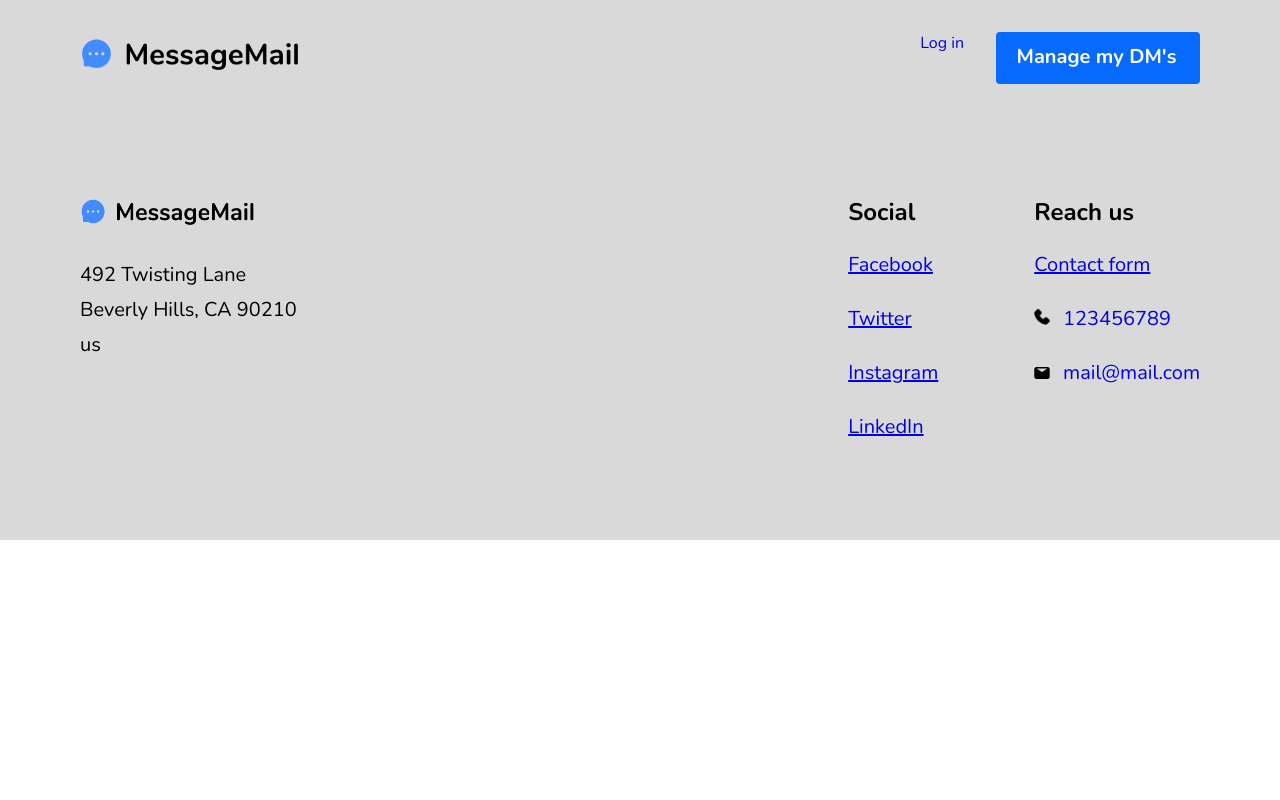
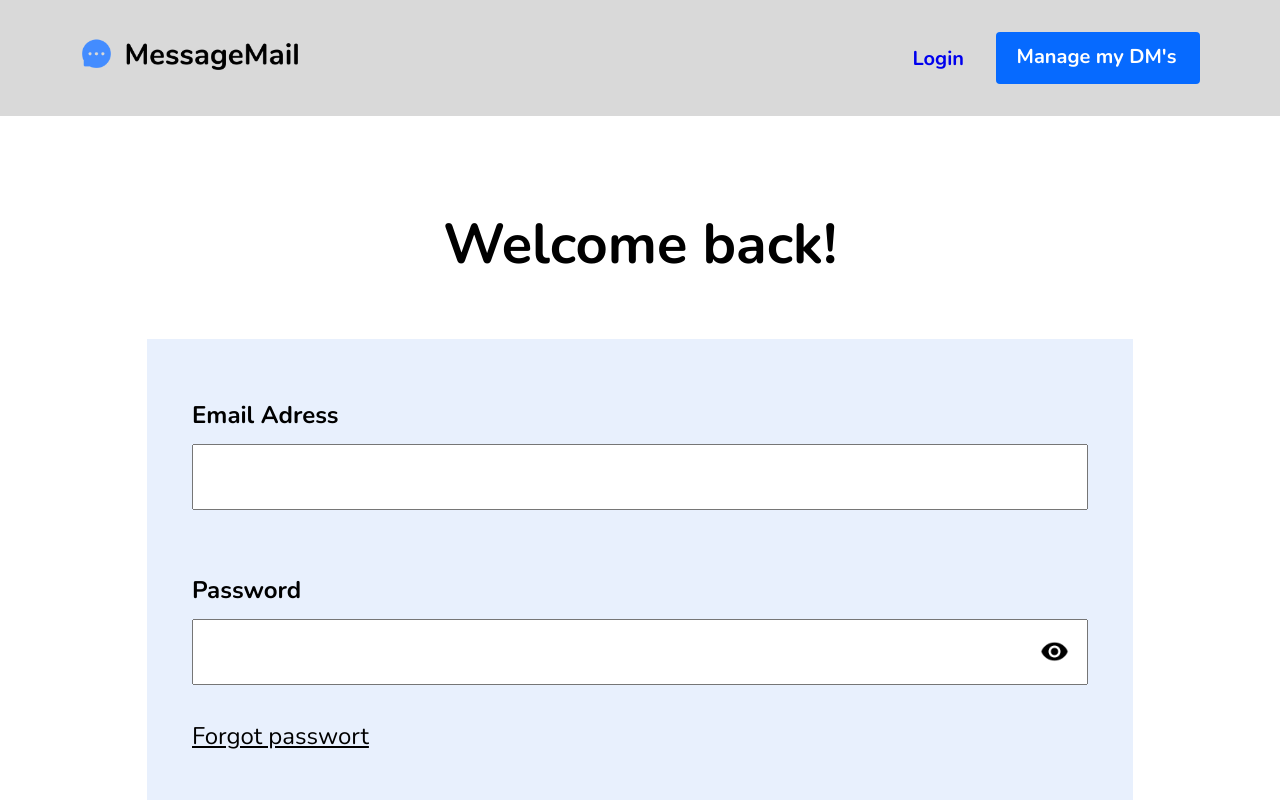
Before and after one commit to VitaliaSvirskaja/messagemail, a React (Vite) app: page /login in a window 1280 px wide. Shown: the top 800 px of the page. Built offline with nearby package versions, Linux system fonts and the light colour scheme.

Commit message:
Refactored linking of logo and cta buttons

```diff
--- a/src/App.tsx
+++ b/src/App.tsx
@@ -5,18 +5,20 @@ import { CreateAccountPage } from "./pages/CreateAccountPage";
 import { Navbar } from "./components/shared/Navbar";
 import React from "react";
 import { Footer } from "./components/shared/Footer";
+import { Login } from "./pages/Login";
 
 export const App = () => {
   return (
     <React.Fragment>
-      <Navbar />
       <BrowserRouter>
+        <Navbar />
         <Routes>
           <Route path="" element={<HomePage />} />
           <Route path="/account" element={<CreateAccountPage />} />
+          <Route path="/login" element={<Login />} />
         </Routes>
+        <Footer />
       </BrowserRouter>
-      <Footer />
     </React.Fragment>
   );
 };
--- a/src/components/home/Herosection.tsx
+++ b/src/components/home/Herosection.tsx
@@ -1,6 +1,5 @@
 import banner from "../../assets/hero.png";
 import styles from "./Herosection.module.css";
-import { Link } from "react-router-dom";
 import { CTA } from "../shared/CTA";
 
 interface Props {}
@@ -14,9 +13,7 @@ export const Herosection = (props: Props) => {
           We offer you a central location to manage all of your social media
           account’s direct messages!
         </h2>
-        <Link to="/account">
-          <CTA withIcon={true} size="normal" />
-        </Link>
+        <CTA withIcon={true} size="normal" />
       </div>
       <img src={banner} alt="Hero-Banner" className={styles.banner} />
     </div>
--- a/src/components/shared/CTA.module.css
+++ b/src/components/shared/CTA.module.css
@@ -5,6 +5,7 @@
   background-color: var(--primary-color);
   padding: 16px 22px;
   border: none;
+  cursor: pointer;
 }
 
 .ctaButtonWithIcon {
@@ -39,9 +40,3 @@
   width: 26px;
   height: 26px;
 }
-
-a {
-  text-decoration: none;
-}
-
-/* TODO text-decoration nicht global definieren*/
--- a/src/components/shared/CTA.tsx
+++ b/src/components/shared/CTA.tsx
@@ -8,7 +8,7 @@ interface Props {
 
 export const CTA = (props: Props) => {
   return (
-    <div>
+    <a href="/account" style={{ textDecoration: "none" }}>
       {props.withIcon && props.size === "normal" ? (
         <button className={`${styles.ctaButton} ${styles.ctaButtonWithIcon}`}>
           <p className={`${styles.buttonText} ${styles.buttonTextWithIcon}`}>
@@ -22,6 +22,6 @@ export const CTA = (props: Props) => {
           <p className={styles.buttonText}> Manage my DM's</p>
         </button>
       )}
-    </div>
+    </a>
   );
 };
--- a/src/components/shared/Footer.tsx
+++ b/src/components/shared/Footer.tsx
@@ -15,7 +15,9 @@ export const Footer = (props: Props) => {
   return (
     <footer className={styles.footerContainer}>
       <section className={styles.footerLeft}>
-        <img src={logo} alt="Logo" className={styles.logo} />
+        <a href="/">
+          <img src={logo} alt="Logo" className={styles.logo} />
+        </a>
         <div className={styles.adress}>
           <p>492 Twisting Lane</p> <p>Beverly Hills, CA 90210</p>
           <p>us</p>
--- a/src/components/shared/Navbar.tsx
+++ b/src/components/shared/Navbar.tsx
@@ -6,11 +6,17 @@ interface Props {}
 export const Navbar = (props: Props) => {
   return (
     <div className={styles.navbar}>
-      <div>
+      <a href="/">
         <img src={logo} alt="Logo" className={styles.logo} />
-      </div>
+      </a>
       <div className={styles.account}>
-        <a href="src/components/shared/Navbar">Log in</a>
+        <a
+          href="/login"
+          style={{ textDecoration: "none" }}
+          className={styles.logIn}
+        >
+          Login
+        </a>
         <CTA withIcon={false} size="small" />
       </div>
     </div>
--- a/src/components/shared/navbar.module.css
+++ b/src/components/shared/navbar.module.css
@@ -20,4 +20,11 @@
   height: fit-content;
   margin: 0;
   padding-right: 80px;
+  align-items: center;
 }
+
+.logIn {
+  font-family: "Nunito", serif;
+  font-weight: 700;
+  font-size: 1.25rem;
+}
```
